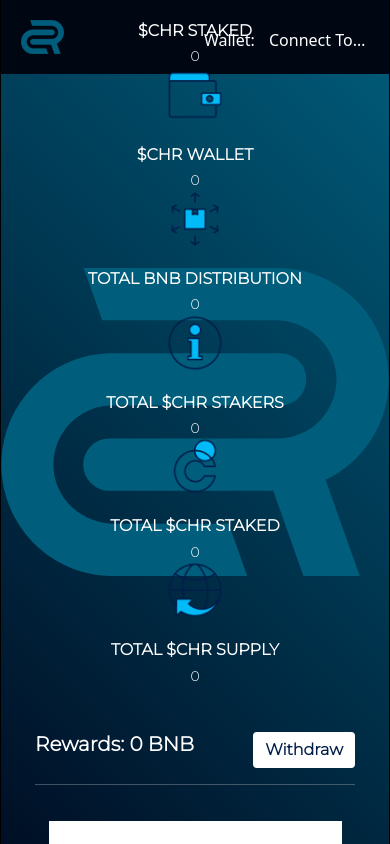
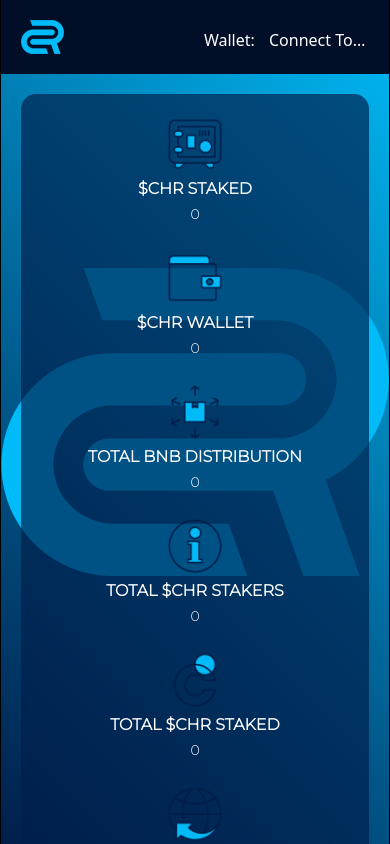
Before and after one commit to ChainRaider/stake, a React (Create React App) app: page / in a window 390 px wide. Built offline with nearby package versions, Linux system fonts and the light colour scheme; a web font is replaced by a local one.

Commit message:
Style updates, add link back to homepage

```diff
--- a/src/Components/NavBar/NavBar.jsx
+++ b/src/Components/NavBar/NavBar.jsx
@@ -116,7 +116,7 @@ function NavBar() {
     return (
         <>
            <div className="Navbar_Main">
-            <img src="assets/img/chainraidersmallnew.png" />
+            <a href="https://chainraider.org/"><img src="assets/img/chainraidersmallnew.png" /></a>
             <ul id="main-menu">
               <li><a href="https://chainraider.org/#about">Features</a></li>
               <li><a href="https://chainraider.org/stake">Stake $CR</a></li>
--- a/src/app.css
+++ b/src/app.css
@@ -66,7 +66,7 @@ scrollbar-color: black!important;
 .bodyy .container {
     max-width: 620px;
     border-radius: 15px;
-    background: rgba(0,0,0,0.5);
+    background: rgba(1, 31, 75, 0.67);
     margin-bottom: 20px;
     font-family: "Montserrat", Sans-serif;
 }
@@ -220,3 +220,30 @@ span.wallet0 {
         padding-bottom: 0;
     }
 }
+
+@media (max-width: 768px) {
+    .content-body-wrap {
+        position: relative;
+        display: block;
+        margin-top: 20px;
+        max-width: calc(100% - 40px);
+        left: 20px;
+    }
+    .bodyy .col-12.pb-3.col-sm-6.col-md-4 {
+        width: 100%;
+    }
+
+    .bodyy .Row1_innerDiv, .bodyy .Row2_innerDiv {
+        padding-top: 5px;
+        padding-bottom: 5px;
+    }
+
+    .bodyy .container h4 {
+        margin-top: 0;
+    }
+
+    .bodyy .Row1_innerDiv img, .bodyy .Row2_innerDiv img {
+        margin-top: 15px;
+        margin-bottom: 5px;
+    }
+}
```
